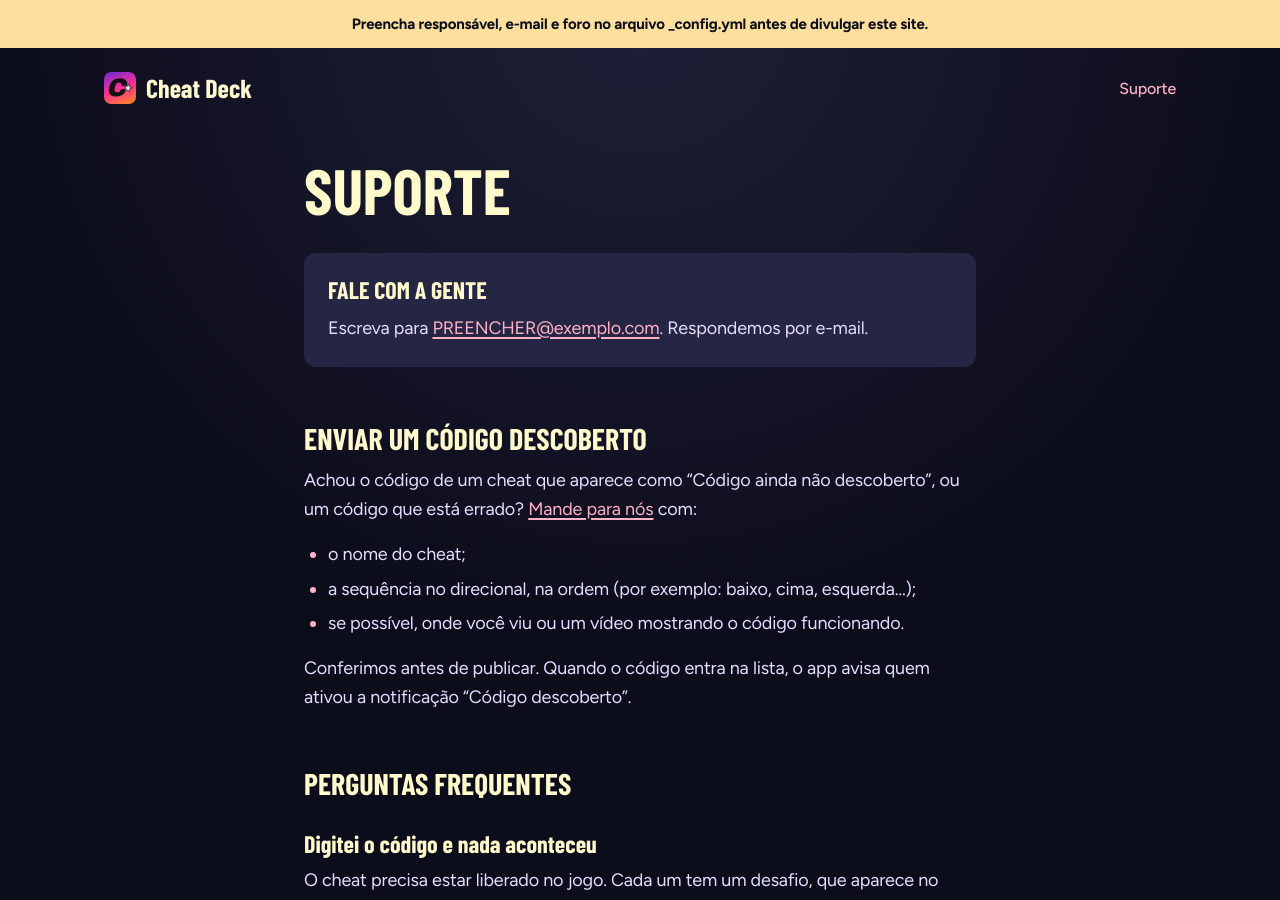
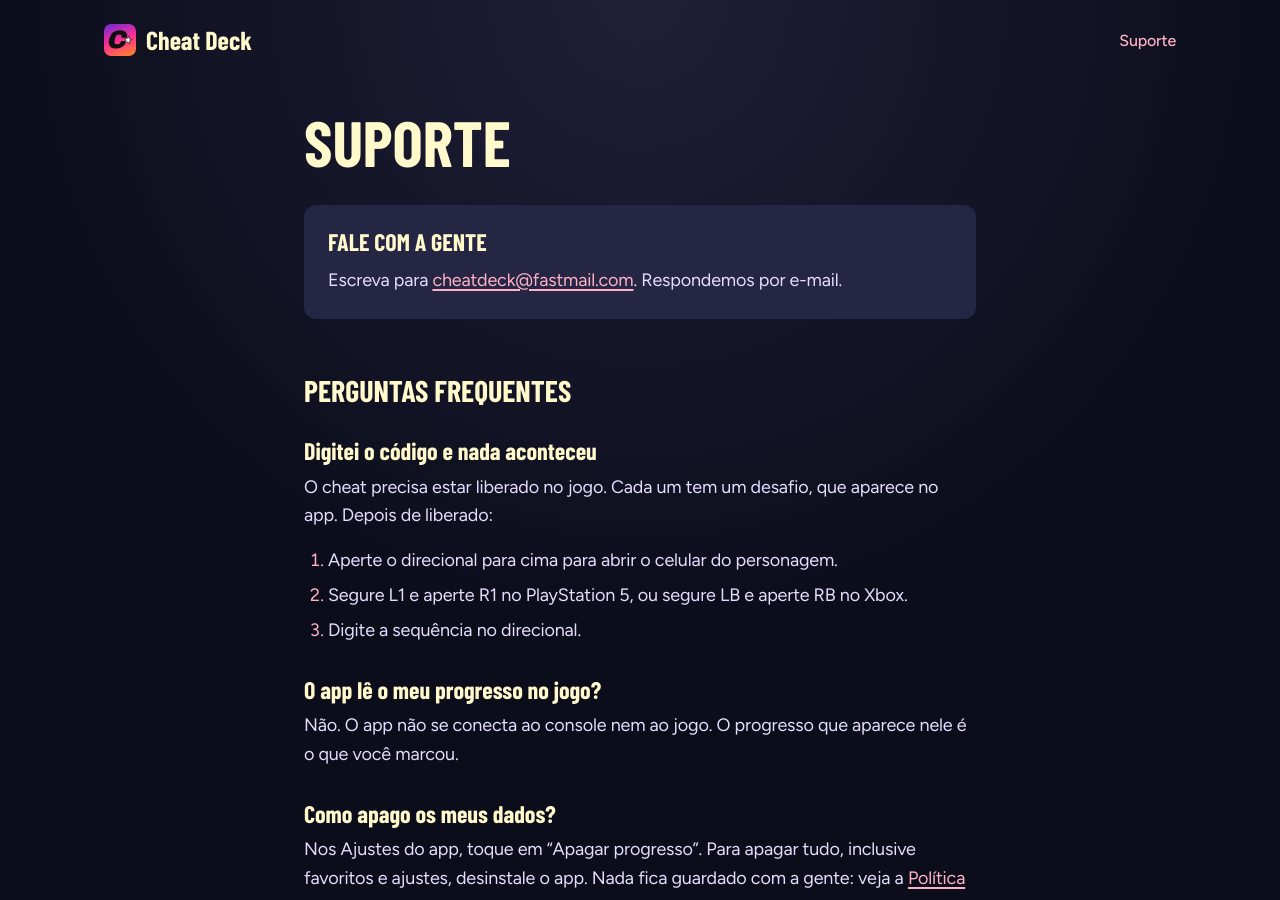
Before and after one commit to cheatdeck/cheatdeck.github.io, a Jekyll site: the page built from suporte.md, in a window 1280 px wide and 900 px high. Built offline with Jekyll 4.4.1, drawn with Linux system fonts in a browser that asks for light colours.

Commit message:
Site pronto: e-mail de contato, textos legais sem nome nem foro
- e-mail cheatdeck@fastmail.com; some a faixa de aviso
- privacidade e termos iguais aos do app (equipe do Cheat Deck, 23/11/2026)
- suporte sem a seção de envio de códigos
- ID da App Store no _config (botão segue escondido até publicar)

Co-Authored-By: Claude Opus 5.5 <noreply@anthropic.com>
Claude-Session: https://claude.ai/code/session_01B9ydPp7ejfzqLUR4mYC58A

```diff
--- a/_config.yml
+++ b/_config.yml
@@ -3,20 +3,13 @@
 # Enquanto algum deles tiver "PREENCHER", o site mostra uma faixa de aviso no topo.
 # ------------------------------------------------------------------
 
-# Quem responde pelo app perante a LGPD.
-# Pessoa física: nome completo. Empresa: razão social e CNPJ.
-responsavel: "PREENCHER nome do responsável"
-
 # E-mail público de contato. Aparece no suporte, na política e nos termos.
 # Dica: use um endereço só para o app, porque ele fica público.
-email: "PREENCHER@exemplo.com"
-
-# Foro dos Termos de uso, no formato Cidade/UF.
-foro: "PREENCHER Cidade/UF"
+email: "cheatdeck@fastmail.com"
 
 # Lojas. Deixe "publicado" em false até o app estar disponível em cada loja.
 lojas:
-  app_store_id: ""          # Apple ID numérico (App Store Connect → Informações do app)
+  app_store_id: "6836999784"          # Apple ID numérico (App Store Connect → Informações do app)
   publicado_ios: false
   play_id: ""               # applicationId do Android, ex.: com.joaobottazzini.cheatdeck
   publicado_android: false
--- a/_layouts/default.html
+++ b/_layouts/default.html
@@ -38,8 +38,8 @@
 {%- endif %}
 </head>
 <body>
-{%- if site.responsavel contains "PREENCHER" or site.email contains "PREENCHER" or site.foro contains "PREENCHER" %}
-<p class="aviso-config" role="alert">Preencha responsável, e-mail e foro no arquivo _config.yml antes de divulgar este site.</p>
+{%- if site.email contains "PREENCHER" %}
+<p class="aviso-config" role="alert">Preencha o e-mail no arquivo _config.yml antes de divulgar este site.</p>
 {%- endif %}
 
 <header class="topo">
--- a/suporte.md
+++ b/suporte.md
@@ -11,16 +11,6 @@ permalink: /suporte/
 Escreva para [{{ site.email }}](mailto:{{ site.email }}). Respondemos por e-mail.
 
 </div>
-
-## Enviar um código descoberto
-
-Achou o código de um cheat que aparece como "Código ainda não descoberto", ou um código que está errado? [Mande para nós]({{ site.email | prepend: 'mailto:' | append: '?subject=C%C3%B3digo%20descoberto' }}) com:
-
-- o nome do cheat;
-- a sequência no direcional, na ordem (por exemplo: baixo, cima, esquerda…);
-- se possível, onde você viu ou um vídeo mostrando o código funcionando.
-
-Conferimos antes de publicar. Quando o código entra na lista, o app avisa quem ativou a notificação "Código descoberto".
 
 ## Perguntas frequentes
 
```
Also changed, not shown: LEIA-ME.md (+2 -4 lines), privacidade.md (+4 -4 lines), termos.md (+3 -3 lines).
